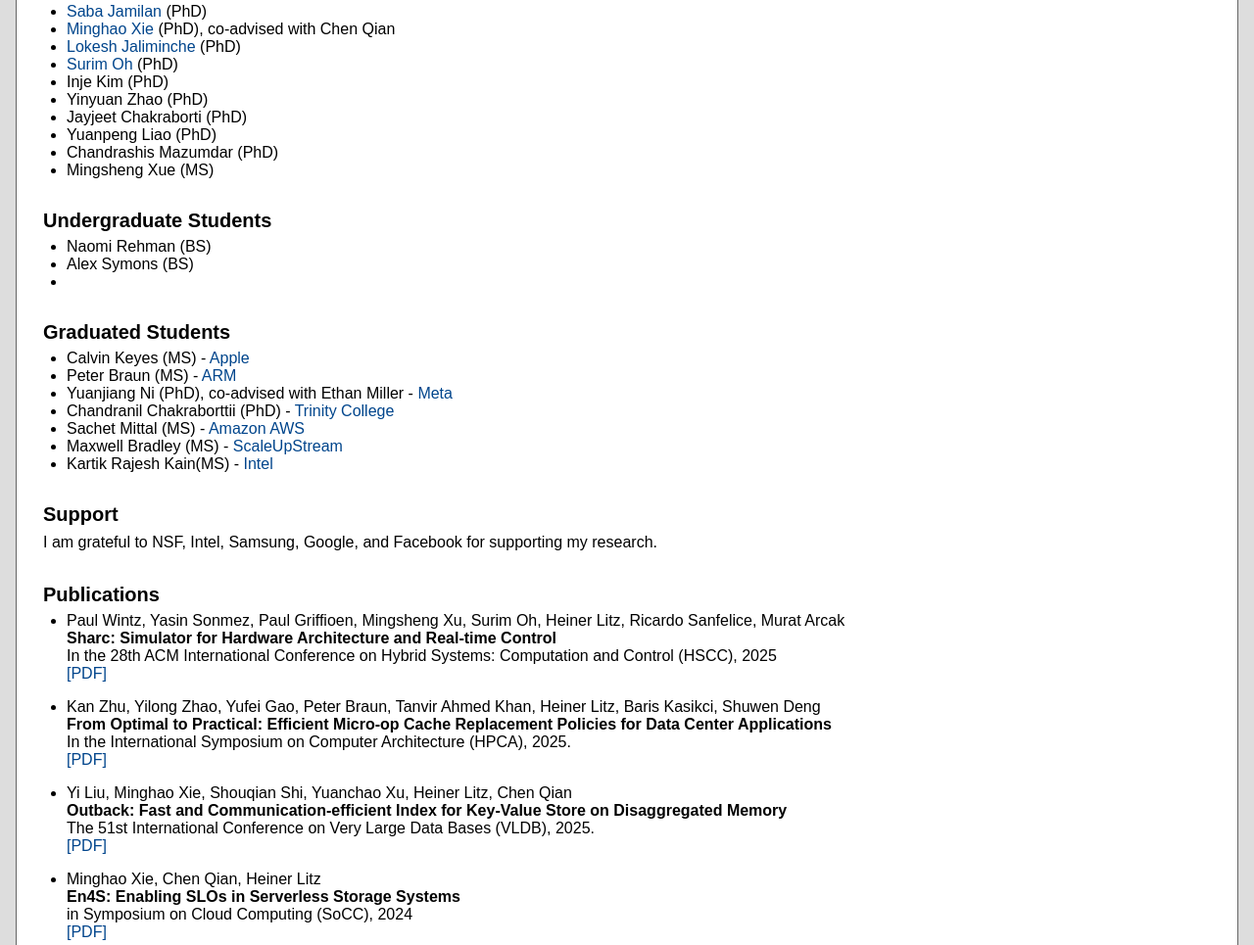
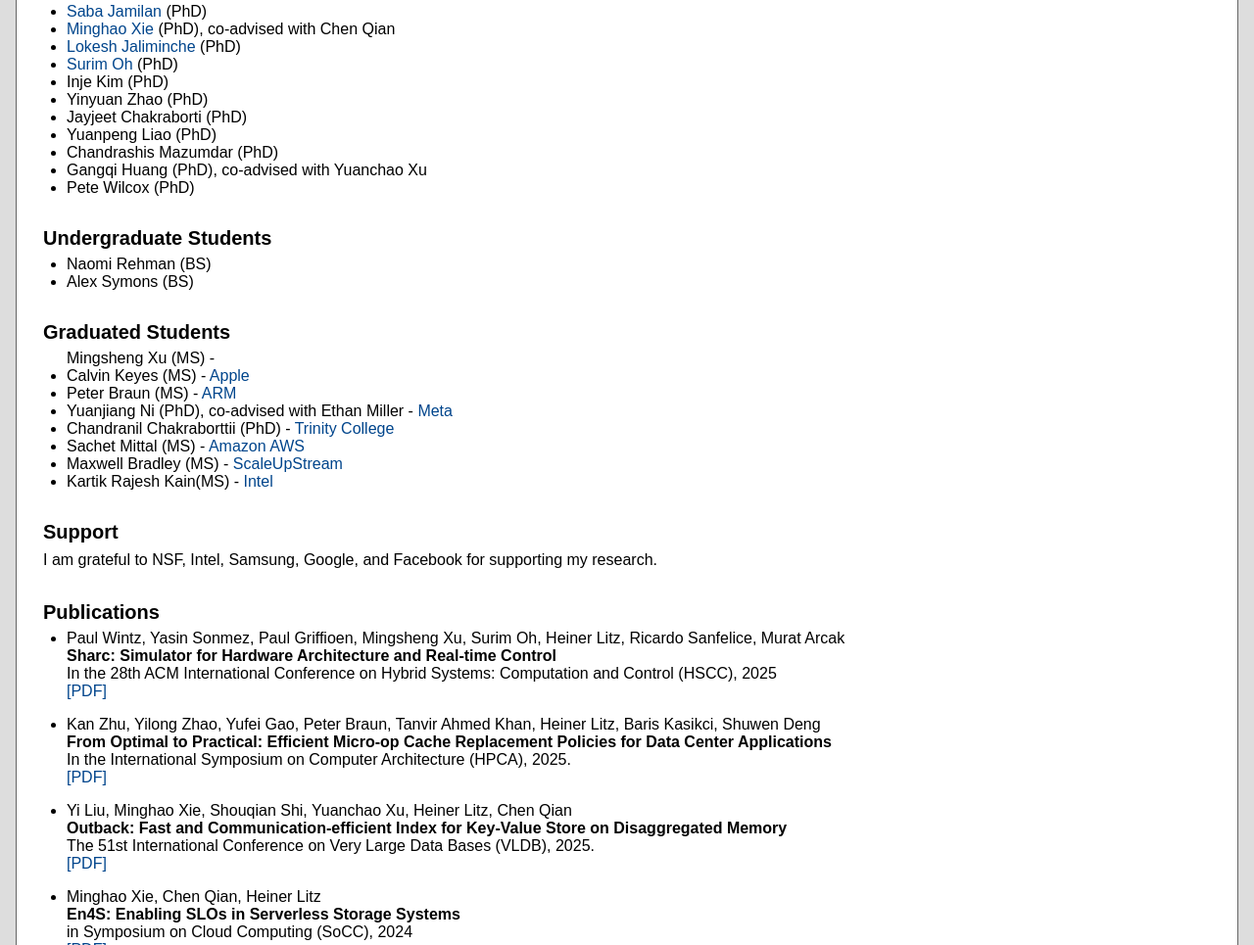
Before and after one commit to hlitz/hlitz.github.io, a plain HTML site: page index.html in a window 1280 px wide. Shown: the part 1229-2194 px from the top of the page at 98% size. Drawn offline with Linux system fonts and the light colour scheme; a script that the page names is missing.

Commit message:
index.html

```diff
--- a/index.html
+++ b/index.html
@@ -355,7 +355,10 @@ Yuanpeng Liao (PhD)
 Chandrashis Mazumdar (PhD)
 </li>
 <li>
-Mingsheng Xue (MS)
+Gangqi Huang (PhD), co-advised with Yuanchao Xu
+</li>
+<li>
+Pete Wilcox (PhD)
 </li>
 </ul>
 
@@ -367,11 +370,11 @@ Naomi Rehman (BS)
 <li>
 Alex Symons (BS)
 </li>
-<li>
 </ul>
 
 <h2>Graduated Students</h2>
 <ul>
+Mingsheng Xu (MS) -
 <li>
 Calvin Keyes (MS) - <a href="https://www.linkedin.com/in/calvin-keyes/">Apple</a>
 </li>
```
